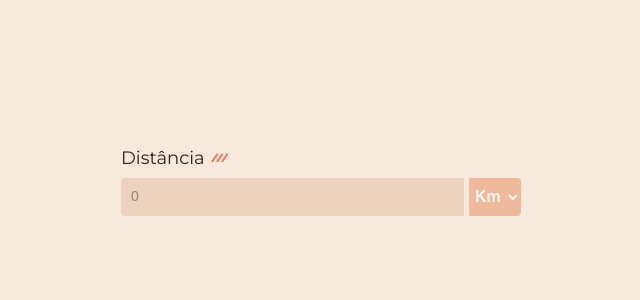
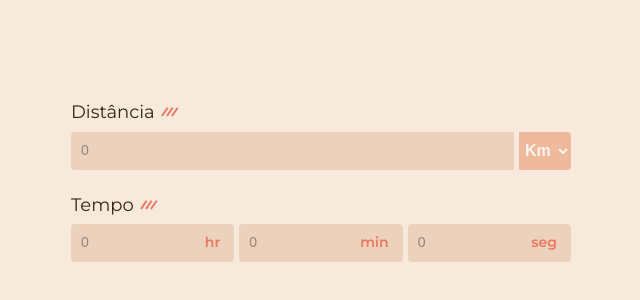
Before and after one commit to luad3cristal/pace-calculator, a React (Vite) app: page / in a window 1280 px wide. Shown: the part 218-518 px from the top of the page, without its empty margins (319-959 px from the left). Built offline with nearby package versions, Linux system fonts and the light colour scheme.

Commit message:
feat: add and style time inputs

```diff
--- a/src/components/input/Input.jsx
+++ b/src/components/input/Input.jsx
@@ -1,6 +1,8 @@
 import S from "./Input.module.css";
 
-function Input({ name, placeholder, handleOnChange, customClass }) {
+function Input({ name, placeholder, handleOnChange, customClass, text }) {
+  //checar se o tempo tá passando de 60
+
   return (
     <div className={S.form_control}>
       <input
@@ -11,6 +13,7 @@ function Input({ name, placeholder, handleOnChange, customClass }) {
         placeholder={placeholder}
         onChange={handleOnChange}
       />
+      {text && <span>{text}</span>}
     </div>
   );
 }
--- a/src/components/input/Input.module.css
+++ b/src/components/input/Input.module.css
@@ -3,13 +3,13 @@
   justify-content: center;
   flex-direction: column;
   width: 100%;
+  position: relative;
 }
 
 .input {
   font-size: 14px;
   font-weight: 400;
   color: var(--input-text-focused-color);
-
   padding: 10px;
   border: none;
   outline: none;
@@ -31,3 +31,23 @@
   -webkit-appearance: none;
   margin: 0;
 }
+
+.time_input {
+  width: 100%;
+  border-radius: 4px;
+  position: relative;
+}
+
+.form_control span {
+  position: absolute;
+  top: 45%;
+  right: 4px;
+  transform: translateY(-50%);
+  color: var(--light-board-color);
+
+  font-size: 14px;
+  font-weight: 600;
+  pointer-events: none;
+  background-color: var(--board-detail-color);
+  padding: 8px 10px 8px;
+}
--- a/src/layout/Main.jsx
+++ b/src/layout/Main.jsx
@@ -23,29 +23,32 @@ function Main() {
             <Select handleOnChange={distanceKindChange} />
           </div>
         </section>
-        {/* <section>
-          <Label name="time" text="Tempo" />
+        <section className={S.time_container}>
+          <Label text="Tempo" />
           <div className={S.time_box}>
             <Input
-              name="time"
+              name="hour"
               placeholder="0"
               handleOnChange={timeChange}
               customClass="time_input"
+              text="hr"
             />
             <Input
-              name="time"
+              name="minutes"
               placeholder="0"
               handleOnChange={timeChange}
               customClass="time_input"
+              text="min"
             />
             <Input
-              name="time"
+              name="seconds"
               placeholder="0"
               handleOnChange={timeChange}
               customClass="time_input"
+              text="seg"
             />
           </div>
-        </section> */}
+        </section>
       </main>
     </div>
   );
--- a/src/layout/Main.module.css
+++ b/src/layout/Main.module.css
@@ -11,7 +11,7 @@
 .main {
   min-width: 300px;
   width: 80%;
-  max-width: 400px;
+  max-width: 500px;
 
   display: flex;
   flex-direction: column;
@@ -25,18 +25,18 @@
   gap: 8px;
 }
 
-.distance_box {
+.distance_box,
+.time_box {
   display: flex;
-  flex-direction: row;
-  align-items: flex-end;
-  justify-content: space-between;
   gap: 5px;
 }
 
+.distance_box {
+  align-items: flex-end;
+  justify-content: space-between;
+}
 
 .time_box {
-  display: flex;
   align-items: center;
   justify-content: center;
-  gap: 5px;
 }
```
